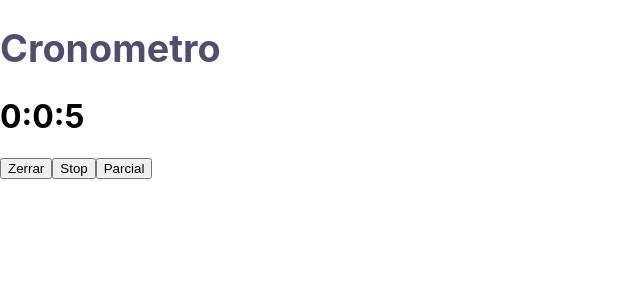
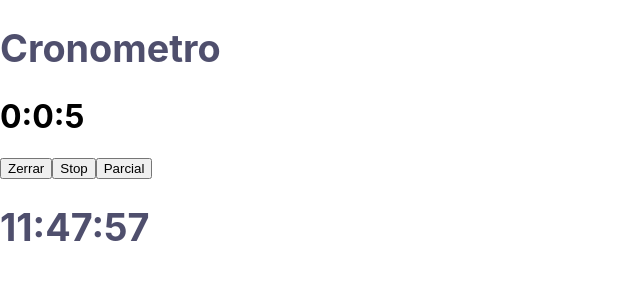
Before and after one commit to Lucas2799/React, a React (Create React App) app: page / in a window 1280 px wide. Shown: the top 300 px of the page, without its empty margins (0-640 px from the left). Built offline with nearby package versions, Linux system fonts and the light colour scheme.

Commit message:
adcionado horario atual pelo moment-timezone

```diff
--- a/package.json
+++ b/package.json
@@ -6,6 +6,7 @@
     "@testing-library/jest-dom": "^4.2.4",
     "@testing-library/react": "^9.5.0",
     "@testing-library/user-event": "^7.2.1",
+    "moment-timezone": "^0.5.31",
     "react": "^16.13.1",
     "react-dom": "^16.13.1",
     "react-scripts": "3.4.3"
--- a/src/App.js
+++ b/src/App.js
@@ -11,6 +11,7 @@ function App() {
     <div>
       <LabelCronometro name="Cronometro"/>
       <Contador/>
+      <relogio/>
     </div>
   );
 }
--- a/src/Contador.js
+++ b/src/Contador.js
@@ -14,10 +14,17 @@ class Contador extends React.Component{
         hora: 0,
         stop: false,
         nameStop: "Stop",
-        parcial: " "
+        parcial: " ",
+        relogio:""
     }
 
 
+}
+
+relogio(){
+    var moment = require('moment-timezone')
+    let localTime = moment( ).tz("Brazil/Brasilia").format("HH:mm:ss").toString()
+    this.setState({relogio: localTime})
 }
 incrementar(){
     this.setState(
@@ -85,6 +92,8 @@ parciais(){
 
 componentDidMount(){
     this.timer =  setInterval( () => this.incrementar(), 1000)
+    this.timer2 =  setInterval( () => this.relogio(), 1000)
+
 }
 
 
@@ -98,6 +107,7 @@ componentDidMount(){
             <Botao onClick ={()=> { this.pararTempo()}} label ={this.state.nameStop}/>
             <Botao onClick ={()=> { this.parciais()}} label ="Parcial"/>
             <LabelCronometro name={this.state.parcial}/>
+            <LabelCronometro name={this.state.relogio}/>
         </div>
     )
 }
```
Also changed, not shown: 1 other file (tests, documents, lock files or other folders).
